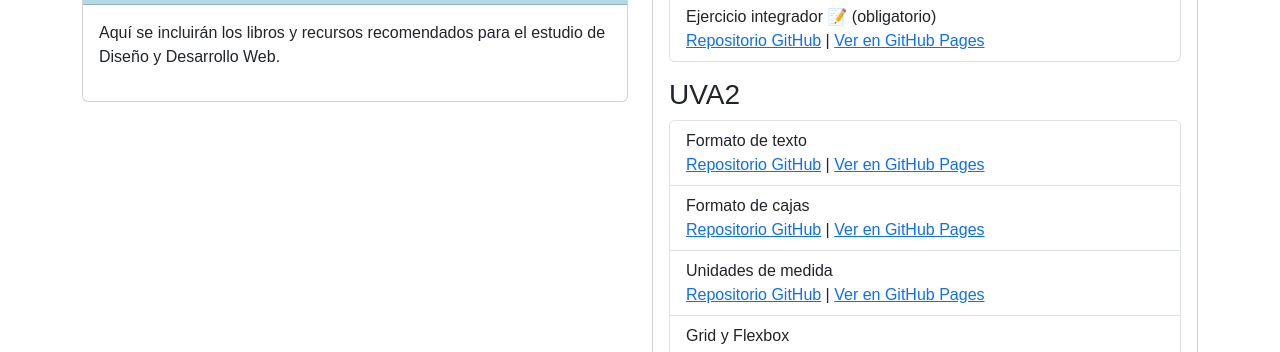
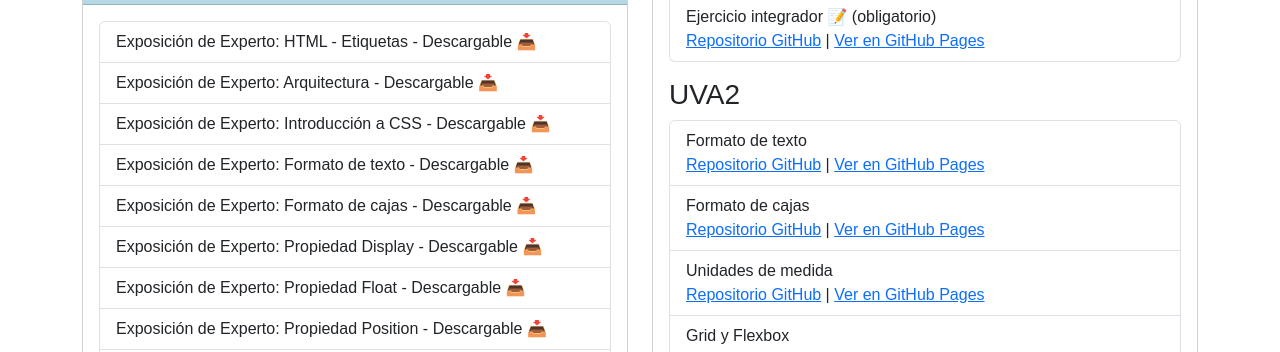
Before and after one commit to camdlt/DDW-SobreMi, a website: page src/uvas/uva1/materiaDDW.html in a window 1280 px wide. Shown: the part 448-800 px from the top of the page. Drawn offline with nearby package versions, Linux system fonts and the light colour scheme; a web font is replaced by a local one.

Commit message:
agregeado de bibliografia

```diff
--- a/src/uvas/uva1/materiaDDW.html
+++ b/src/uvas/uva1/materiaDDW.html
@@ -30,7 +30,7 @@
     <main class="container mb-5">
         <div class="row">
             <!-- Columna izquierda -->
-            <div class="col-md-6">
+            <div class="col-md-6 ">
                 <div class="card mb-4">
                     <div class="card-header">
                         <h2 class="mb-0">Fechas de Exámenes</h2>
@@ -48,14 +48,41 @@
                         <h2 class="mb-0">Bibliografía</h2>
                     </div>
                     <div class="card-body">
-                        <p>Aquí se incluirán los libros y recursos recomendados para el estudio de Diseño y Desarrollo
-                            Web.</p>
+                        <ul class="list-group">
+                            <li class="list-group-item">
+                                Exposición de Experto: HTML - Etiquetas - Descargable 📥
+                            </li>
+                            <li class="list-group-item">
+                                Exposición de Experto: Arquitectura - Descargable 📥
+                            </li>
+                            <li class="list-group-item">
+                                Exposición de Experto: Introducción a CSS - Descargable 📥
+                            </li>
+                            <li class="list-group-item">
+                                Exposición de Experto: Formato de texto - Descargable 📥
+                            </li>
+                            <li class="list-group-item">
+                                Exposición de Experto: Formato de cajas - Descargable 📥
+                            </li>
+                            <li class="list-group-item">
+                                Exposición de Experto: Propiedad Display - Descargable 📥
+                            </li>
+                            <li class="list-group-item">
+                                Exposición de Experto: Propiedad Float - Descargable 📥
+                            </li>
+                            <li class="list-group-item">
+                                Exposición de Experto: Propiedad Position - Descargable 📥
+                            </li>
+                            <li class="list-group-item">
+                                Exposición de Experto: Unidades de medida - Descargable 📥
+                            </li>
+                        </ul>
                     </div>
                 </div>
             </div>
 
             <!-- Columna derecha -->
-            <div class="col-md-6">
+            <div class="col-md-6 ">
                 <div class="card mb-4">
                     <div class="card-header">
                         <h2 class="mb-0">Actividades UVAs</h2>
```
